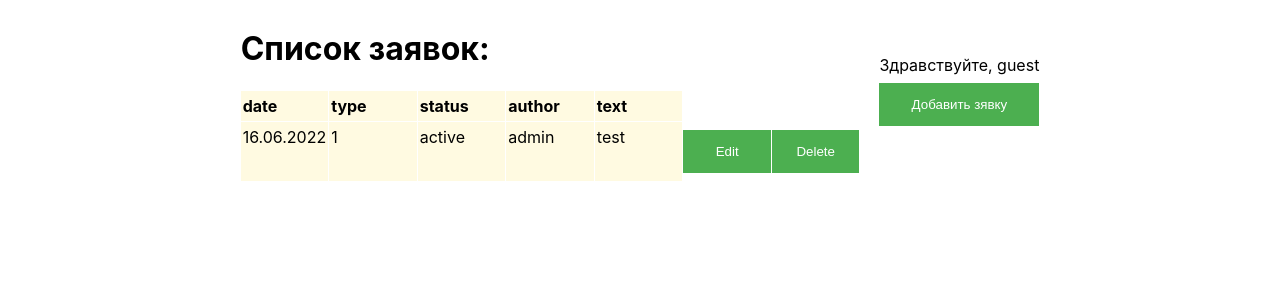
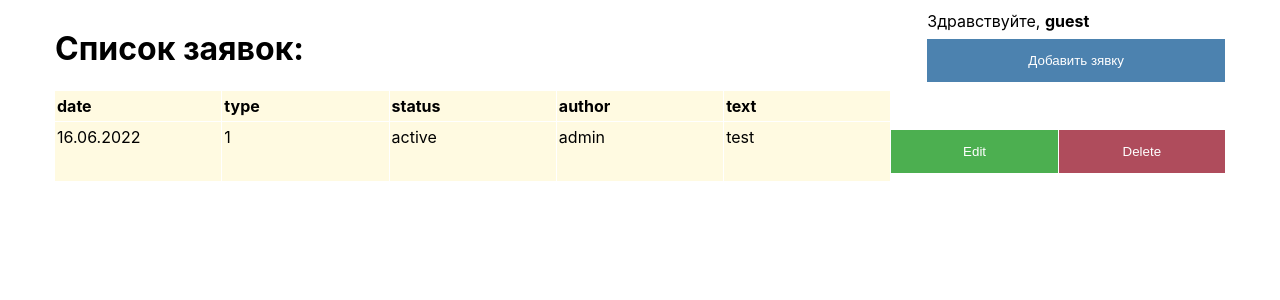
Before and after one commit to cloud-art/accepting-requests-system, a React (Create React App) app: page / in a window 1280 px wide. Shown: the top 300 px of the page. Built offline with nearby package versions, Linux system fonts and the light colour scheme.

Commit message:
interface more clearly

```diff
--- a/src/components/App.jsx
+++ b/src/components/App.jsx
@@ -26,11 +26,17 @@ function App() {
     <>
       <div className='container'>
         <div className='req'>
+
+          <div className='reqHeader'>
+            <h1>Список заявок:</h1>
+            <div className="reqAdd">
+              <span>Здравствуйте, <b>{currentUser}</b></span>
+              <button onClick={() => setModalActive(true)} className={'addbtn'}>Добавить зявку</button>
+            </div>
+          </div>
+
           <RequestsList requests={requests} setRequests={setRequests}/>
-          <div className='reqAdd'>
-            <span>Здравствуйте, {currentUser}</span>
-            <button onClick={() => setModalActive(true)}>Добавить зявку</button>
-          </div>
+
         </div>
       </div>
       <ModalAddRequest active={modalActive} setActive={setModalActive}>
--- a/src/components/App.scss
+++ b/src/components/App.scss
@@ -6,6 +6,14 @@ button {
     border: none;
     cursor: pointer;
     width: 100%;
+}
+
+.addbtn{
+    background-color: #4c82af;
+}
+
+.deletebtn{
+    background-color: #af4c5c;
 }
 
 button:hover {
@@ -20,13 +28,15 @@ button:hover {
 
 .req{
     display: flex;
-    justify-content: center;
+    flex-direction: column;
+    justify-content: flex-start;
     align-items: center;
 
 }
 
 .reqList{
     display: flex;
+    width: 100%;
     min-width: 470px;
     flex-direction: column;
 }
@@ -51,8 +61,13 @@ button:hover {
     padding: 5px 2px 5px 2px;
 }
 
+.reqHeader{
+    display: flex;
+    width: 100%;
+    flex-direction: row;
+    justify-content: space-between;
+}
+
 .reqAdd{
-    display: flex;
-    flex-direction: column;
-    margin-left: 20px;
+    margin-top: auto;
 }
--- a/src/components/Request.jsx
+++ b/src/components/Request.jsx
@@ -26,6 +26,7 @@ const Request = ({ id, date, type, status, author, text, list, setList}) => {
             </button>
             <button
                 onClick={(e) => handleDelete(e)}
+                className={'deletebtn'}
                 >
                 Delete
             </button>
--- a/src/components/RequestsList.jsx
+++ b/src/components/RequestsList.jsx
@@ -6,7 +6,6 @@ function RequestsList({ requests, setRequests }) {
 
     return (
       <div className="reqList">
-        <h1>Список заявок:</h1>
         <div className="reqGrid">
           <div className='reqCell title'>date</div>
           <div className='reqCell title'>type</div>
```
